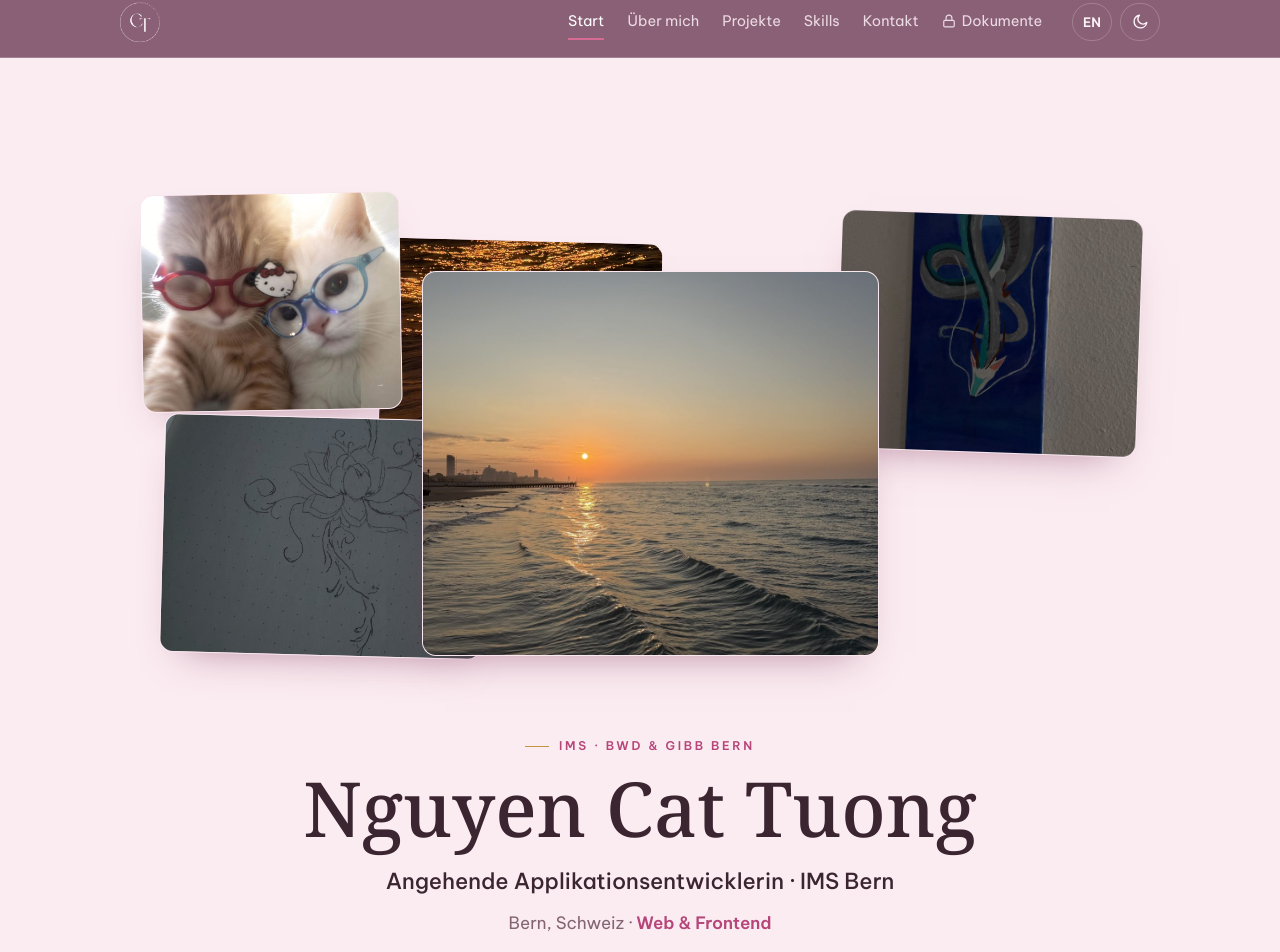
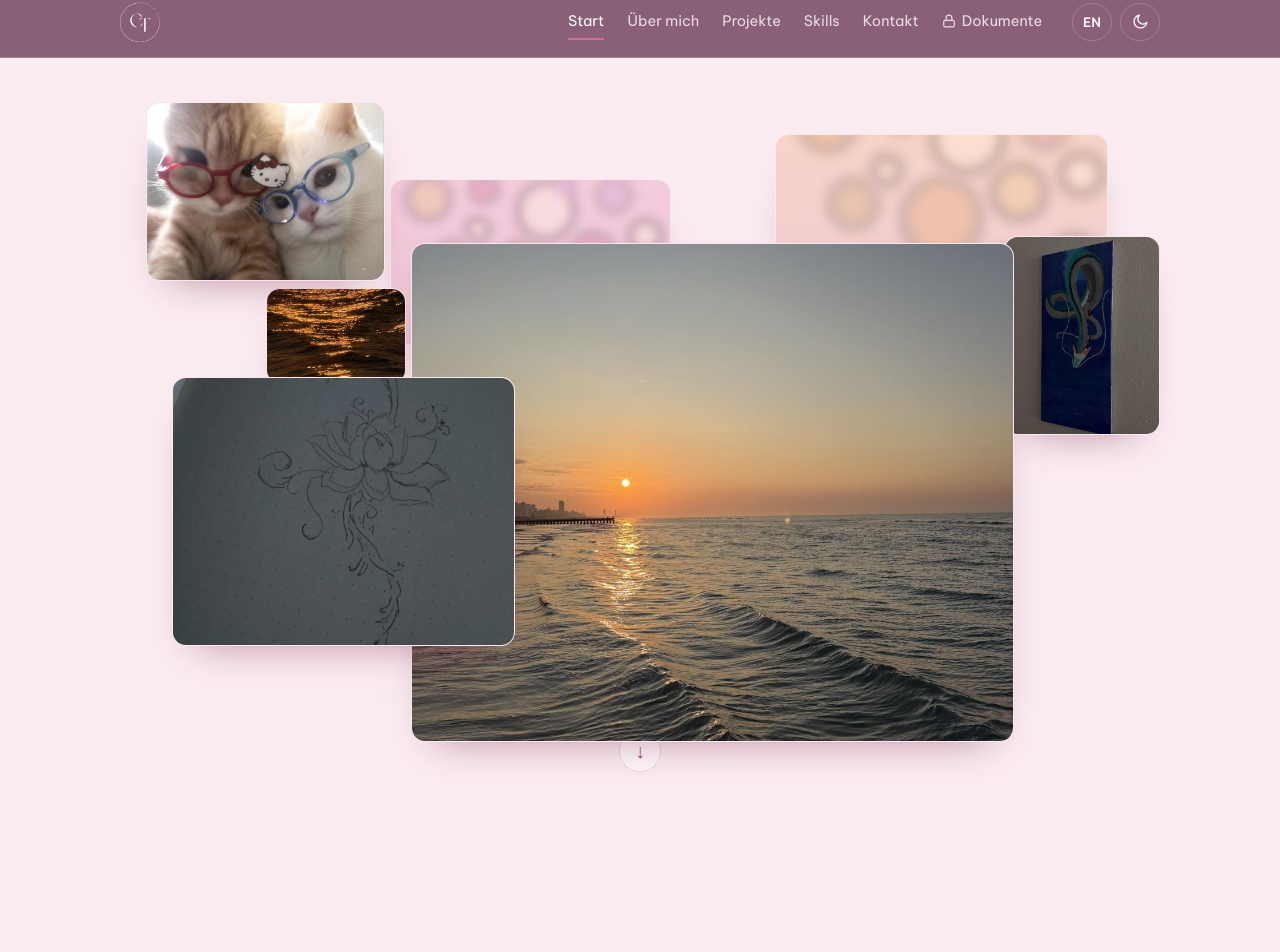
Before and after one commit to Kkzuiu/portfolio, a Next.js app in the folder frontend/: page / in a window 1280 px wide. Shown: the part 14-966 px from the top of the page. Built offline with nearby package versions, Linux system fonts and the light colour scheme.

Commit message:
Collage besser gemacht

```diff
--- a/frontend/app/globals.css
+++ b/frontend/app/globals.css
@@ -142,7 +142,17 @@ button { font-family: var(--sans); cursor: pointer; color: inherit; }
 .start { padding: clamp(52px, 9vw, 104px) 0 clamp(40px, 7vw, 80px); }
 .start-intro { max-width: 820px; }
 
-.hero-collage { width: 100%; margin-bottom: clamp(26px, 4vw, 46px); }
+.hero-full { position: relative; min-height: calc(100vh - var(--nav-h)); display: flex; align-items: center; justify-content: center; padding: clamp(16px, 3vw, 30px) 0; }
+.hero-full .container { width: 100%; }
+.hero-collage { width: 100%; }
+.hero-full .collage { aspect-ratio: auto; height: min(80vh, 760px); }
+.scroll-hint { position: absolute; bottom: 18px; left: 50%; width: 42px; height: 42px; display: grid; place-items: center;
+  border-radius: 50%; border: 1.5px solid var(--line); background: var(--surface); color: var(--rose-deep); font-size: 20px;
+  transform: translateX(-50%); animation: hop 1.8s ease-in-out infinite; }
+.scroll-hint:hover { border-color: var(--rose); }
+@keyframes hop { 0%, 100% { transform: translateX(-50%) translateY(0); } 50% { transform: translateX(-50%) translateY(6px); } }
+@media (max-width: 700px) { .hero-full { min-height: calc(84vh - var(--nav-h)); } .hero-full .collage { height: 62vh; } }
+
 .start-intro.hero-text { max-width: 760px; margin: 0 auto; padding-top: 0; text-align: center; }
 .hero-text .eyebrow { justify-content: center; }
 .hero-text .start-tagline { margin-left: auto; margin-right: auto; }
--- a/frontend/components/Collage.js
+++ b/frontend/components/Collage.js
@@ -1,11 +1,13 @@
 'use client'
 
 const TILES = [
-  { src: '/collage/cats.jpg', rot: '-1deg', z: 4, pos: { top: '6%', left: '2%', width: '25%', height: '42%' } },
-  { src: '/collage/wasser.jpg', rot: '1.5deg', z: 3, pos: { top: '15%', left: '25%', width: '27%', height: '40%' } },
-  { src: '/collage/sonnenuntergang.jpg', rot: '0deg', z: 5, pos: { top: '21%', left: '29%', width: '44%', height: '74%' } },
-  { src: '/collage/lotus.jpg', rot: '1.5deg', z: 4, pos: { bottom: '5%', left: '4%', width: '31%', height: '46%' } },
-  { src: '/collage/drache.jpg', rot: '2deg', z: 3, pos: { top: '10%', right: '2%', width: '29%', height: '46%' } },
+  { src: '/collage/cats.jpg', z: 6, pos: { top: '0%', left: '2.5%', width: '23%', height: '28%' } },
+  { src: '/collage/wasser.jpg', z: 4, pos: { top: '29%', left: '14%', width: '13.5%', height: '15%' } },
+  { src: '/collage/bokeh.jpg', z: 2, pos: { top: '12%', left: '26%', width: '27%', height: '26%' } },
+  { src: '/collage/sonnenuntergang.jpg', z: 5, pos: { top: '22%', left: '28%', width: '58%', height: '78%' } },
+  { src: '/collage/lotus.jpg', z: 6, pos: { top: '43%', left: '5%', width: '33%', height: '42%' } },
+  { src: '/collage/bokeh2.jpg', z: 3, pos: { top: '5%', left: '63%', width: '32%', height: '21%' } },
+  { src: '/collage/drache.jpg', z: 4, pos: { top: '21%', left: '85%', width: '15%', height: '31%' } },
 ]
 
 export default function Collage() {
@@ -15,7 +17,7 @@ export default function Collage() {
         <div
           key={i}
           className="tile"
-          style={{ ...tile.pos, zIndex: tile.z, transform: `rotate(${tile.rot})`, background: 'var(--paper-2)' }}
+          style={{ ...tile.pos, zIndex: tile.z, background: 'var(--paper-2)' }}
         >
           <img src={tile.src} alt="" />
         </div>
--- a/frontend/components/sections/Start.js
+++ b/frontend/components/sections/Start.js
@@ -8,13 +8,19 @@ export default function Start() {
   const { t, tr } = useLang()
 
   return (
-    <section className="start">
+    <>
+      <section className="hero-full">
         <div className="container">
           <div className="hero-collage">
             <Collage />
           </div>
+        </div>
+        <a href="#weiter" className="scroll-hint" aria-label="Nach unten scrollen">↓</a>
+      </section>
 
-        <div className="start-intro hero-text">
+      <section className="start" id="weiter">
+        <div className="container">
+          <div className="start-intro">
             <p className="eyebrow">{site.school}</p>
             <h1>{site.name}</h1>
             <p className="start-role">{tr(site.role)}</p>
@@ -28,5 +34,6 @@ export default function Start() {
           </div>
         </div>
       </section>
+    </>
   )
 }
```
Also changed, not shown: frontend/lib/locales/de.js (added), frontend/public/collage/bokeh.jpg (added), frontend/public/collage/bokeh2.jpg (added). Lines whose indentation alone changed are shown as unchanged.
